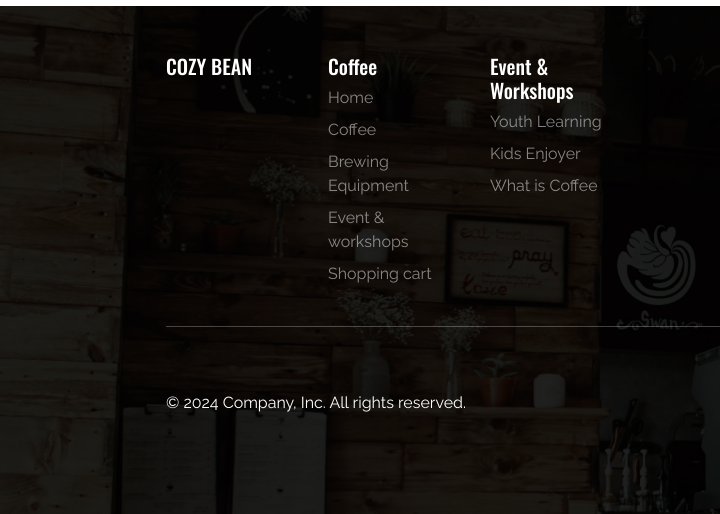
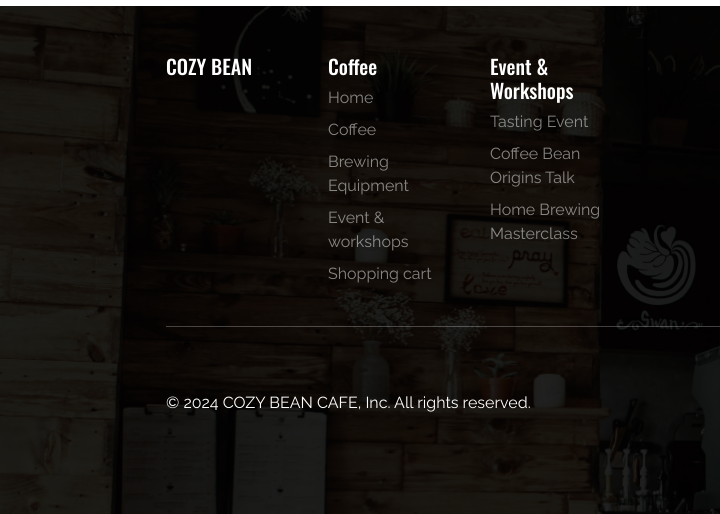
Before and after one commit to kaungkhantdev/coffee-shop, a plain HTML site: page coffee.html in a window 1280 px wide. Shown: the part 1985-2499 px from the top of the page, 0-720 px from the left. Drawn offline with nearby package versions, Linux system fonts and the light colour scheme.

Commit message:
update footer

```diff
--- a/coffee.html
+++ b/coffee.html
@@ -345,9 +345,9 @@
                   <div class="col-6 col-md-2 mb-3">
                     <h5>Event & Workshops</h5>
                     <ul class="nav flex-column">
-                  <li class="nav-item mb-2"><a href="#" class="text-white-50 nav-link p-0">Youth Learning </a></li>
-                  <li class="nav-item mb-2"><a href="#" class="text-white-50 nav-link p-0">Kids Enjoyer</a></li>
-                  <li class="nav-item mb-2"><a href="#" class="text-white-50 nav-link p-0">What is Coffee</a></li>
+                      <li class="nav-item mb-2"><a href="./event_workshop.html" class="text-white-50 nav-link p-0">Tasting Event </a></li>
+                      <li class="nav-item mb-2"><a href="./event_workshop.html" class="text-white-50 nav-link p-0">Coffee Bean Origins Talk</a></li>
+                      <li class="nav-item mb-2"><a href="./event_workshop.html" class="text-white-50 nav-link p-0">Home Brewing Masterclass</a></li>
                     </ul>
                   </div>
 
@@ -367,7 +367,7 @@
                 </div>
 
                 <div class="d-flex flex-column flex-sm-row justify-content-between py-4 my-4 px-lg-5">
-              <p>© 2024 Company, Inc. All rights reserved.</p>
+                  <p>© 2024 COZY BEAN CAFE, Inc. All rights reserved.</p>
                   <ul class="list-unstyled d-flex">
                     <li class="ms-3">
                         <a class="link-body-emphasis" href="#">
```
Also changed, not shown: brewing_equipment.html (+4 -4 lines), event_workshop.html (+4 -4 lines), index.html (+4 -4 lines), shopping_cart.html (+4 -4 lines). Lines whose indentation alone changed are shown as unchanged.
